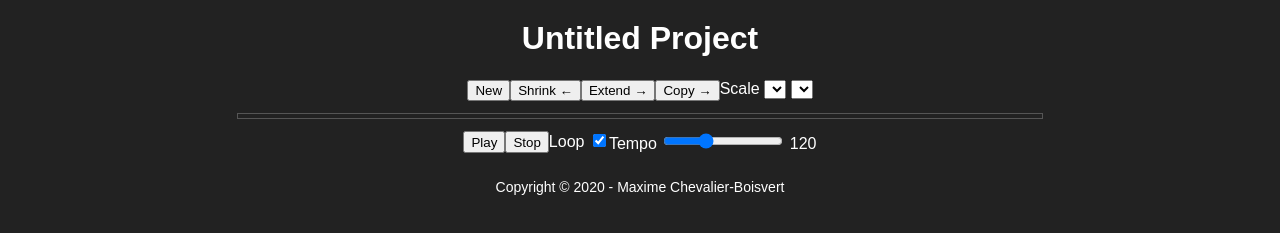
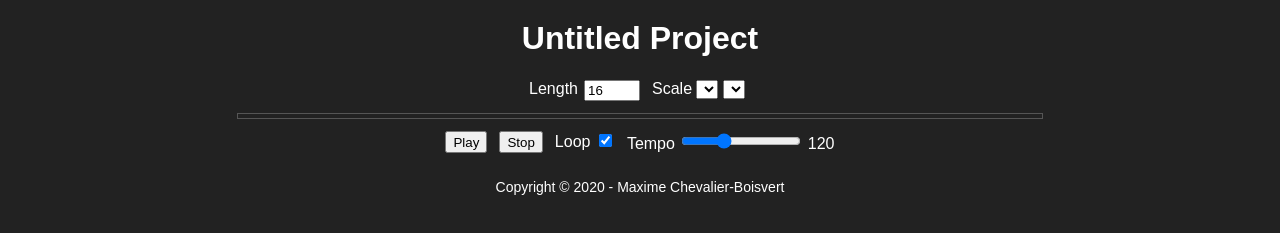
Before and after one commit to maximecb/acidlines, a website: page public/index.html in a window 1280 px wide. Shown: the part 49-282 px from the top of the page. Drawn offline with Linux system fonts and the light colour scheme.

Commit message:
Added pattern length input

```diff
--- a/public/index.html
+++ b/public/index.html
@@ -40,10 +40,15 @@
             </div>
 
             <div id="top_buttons_div">
+                Length
+                <input class="button" id="pat_length" type="number" value="16" min="1" max="64" step="1">
+
+                <!--
                 <button class="button" id="btn_new">New</button>
                 <button class="button" id="btn_shrink">Shrink &larr;</button>
                 <button class="button" id="btn_extend">Extend &rarr;</button>
                 <button class="button" id="btn_copy">Copy &rarr;</button>
+                -->
 
                 <span class="button">
                 Scale
--- a/public/style.css
+++ b/public/style.css
@@ -168,7 +168,9 @@ div.tabcontent
     display: flex;
 }
 
-
+.button {
+    margin: 0px 6px;
+}
 
 
 
```
